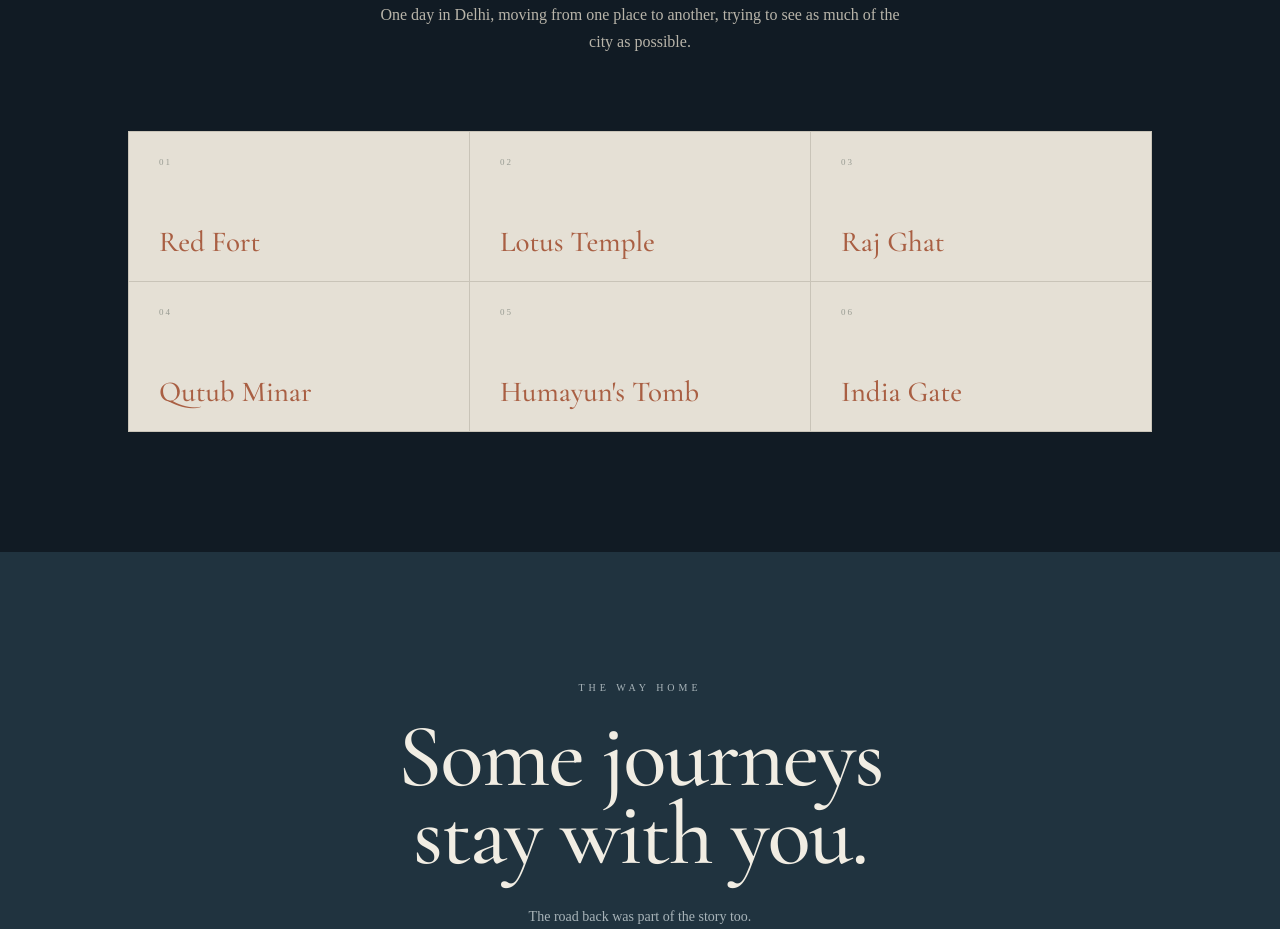
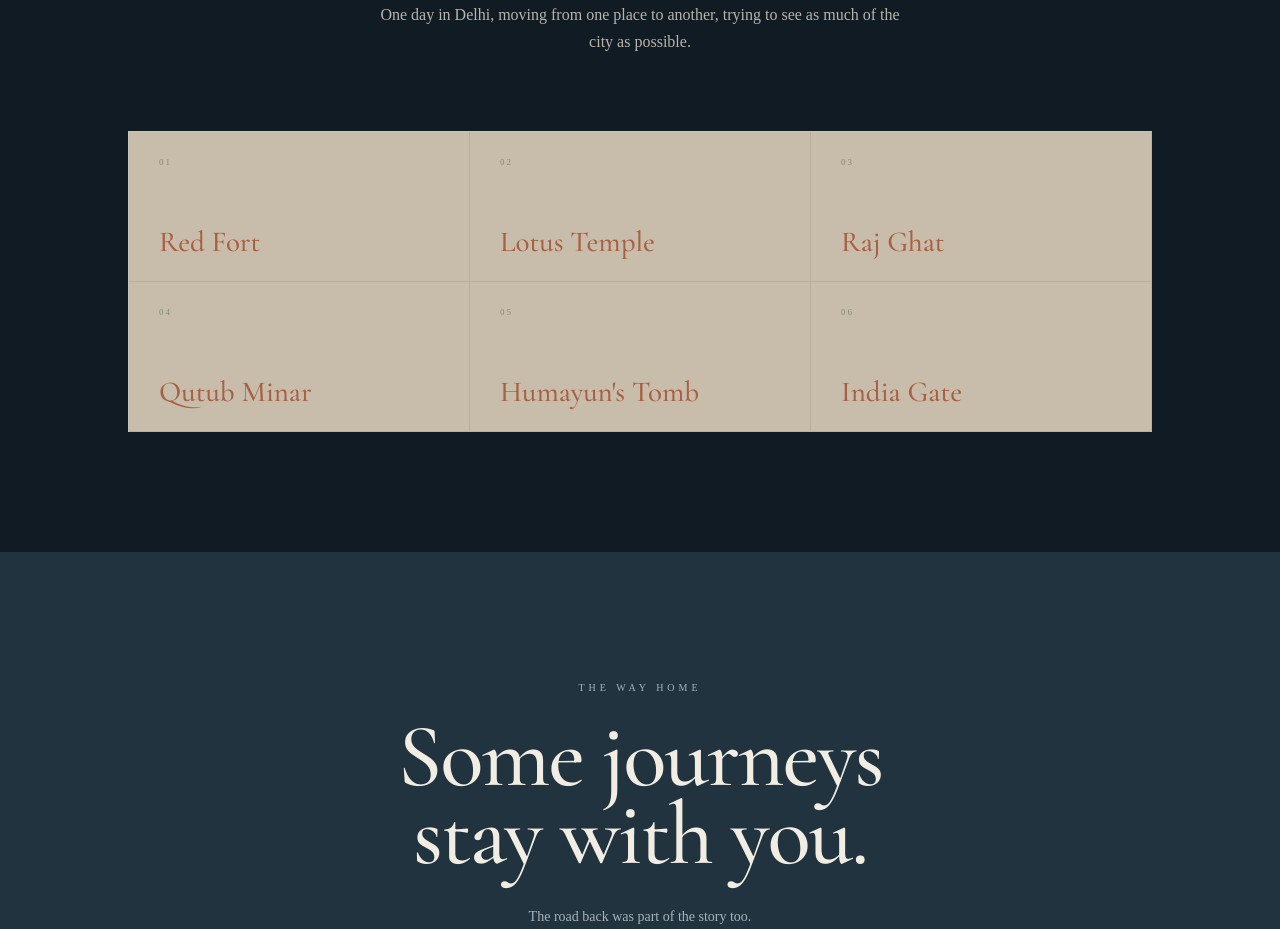
Before and after one commit to Harshhh1706/Himalaya-Journey, a React (Vite) app: page / in a window 1280 px wide. Shown: the part 4960-5889 px from the top of the page. Built offline with nearby package versions, Linux system fonts and the light colour scheme.

Commit message:
Added style to delhi

```diff
--- a/src/styles/delhi.css
+++ b/src/styles/delhi.css
@@ -71,15 +71,14 @@
 /* =========================
    PLACE CARD
 ========================= */
-
 .delhi-place {
   min-height: 150px;
 
   padding: 25px 30px;
 
   border: none;
-  border-right: 1px solid #c9c4b8;
-  border-bottom: 1px solid #c9c4b8;
+  border-right: 1px solid #b8afa0;
+  border-bottom: 1px solid #b8afa0;
 
   display: flex;
   flex-direction: column;
@@ -90,7 +89,7 @@
 
   cursor: pointer;
 
-  background: #E5E0D5 !important;
+  background: #C8BDAA !important;
 
   color: #26352F !important;
 
```
